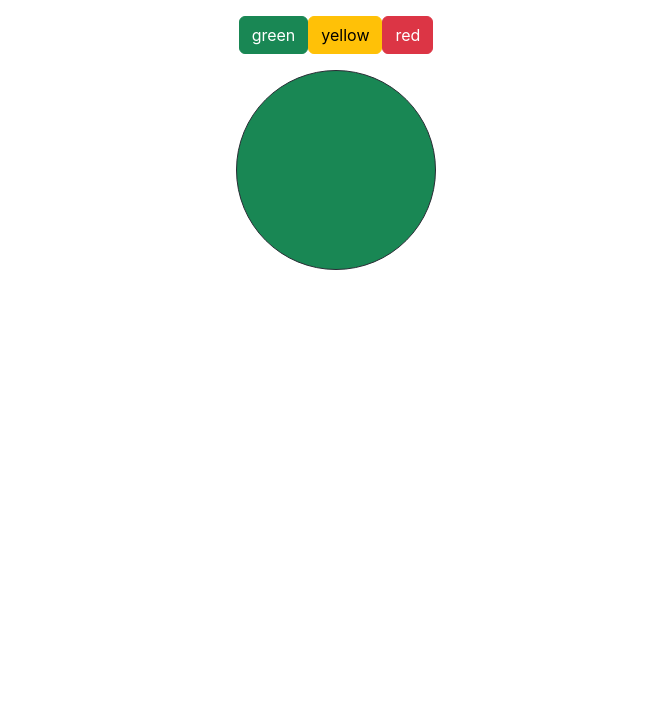
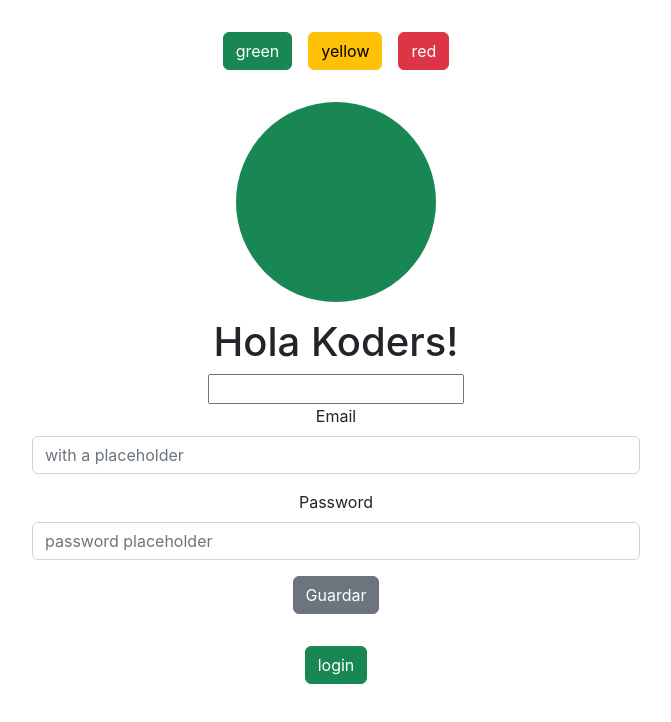
Before and after one commit to disection/react-test, a React (Create React App) app: page / in a window 1280 px wide. Shown: the top 722 px of the page, without its empty margins (304-975 px from the left). Built offline with nearby package versions, Linux system fonts and the light colour scheme.

Commit message:
execercise-list-cart

```diff
--- a/src/App.css
+++ b/src/App.css
@@ -64,5 +64,5 @@
   width: 200px;
   height: 200px;
   border-radius: 100%;
-  border:1px solid #282c34
+
 }
--- a/src/App.js
+++ b/src/App.js
@@ -2,16 +2,16 @@ import './App.css';
 import { useState } from 'react'
 import { Form, Label, Input, FormGroup, Button } from 'reactstrap';
 
-//import Title from './Componets/Title'
+import Title from './Componets/Title'
 
 function App() {
-  /*//let userData = {}
+  //let userData = {}
   const [title, setTitle] = useState('Hola Koders!')
   const [isLogged, setIsLogged] = useState(false)
   // title = 'hola koders'
-   const setTitle = (valor) => {
+  /* const setTitle = (valor) => {
     title = valor
-
+  */
   const inputHandler = event =>{
     setTitle(event.target.value)
   }
@@ -26,7 +26,7 @@ function App() {
   const saveHandler = event =>{
     event.preventDefault()
     alert('guardando datos')
-  }}*/
+  }
   const [bgColor, setBgcolor] = useState( 'bg-success' )
   const greenLigthHandler = event => {
     setBgcolor('bg-success')
@@ -42,11 +42,11 @@ function App() {
 
   return (
     <div className="App">
-        <div className=" w-50 p-3 m-auto justify-content-between">
-          <Button type="button" className="btn btn-success" onClick={greenLigthHandler}>
+        <div className=" w-50 p-3 m-auto justify-content-between ">
+          <Button type="button" className="btn btn-success " onClick={greenLigthHandler}>
             green
           </Button>
-          <Button type="button" className="btn btn-warning" onClick={yellowLigthHandler}>
+          <Button type="button" className="btn btn-warning m-3" onClick={yellowLigthHandler}>
             yellow
           </Button>
           <Button type="button" className="btn btn-danger" onClick={redLigthHandler}>
@@ -56,7 +56,7 @@ function App() {
         <div className={`ligth bg-red m-auto p-3 ${bgColor}`}></div>
 
         <div className="w-50 p-3 m-auto">
-           {/*<Title text={title}/>
+          <Title text={title}/>
           <Form>
             <input type="text" onChange={inputHandler}/>
 
@@ -95,7 +95,7 @@ function App() {
           </Button>}
           { isLogged &&<Button type="button" className="btn btn-warning" onClick={logutHandler}>
             Sign
-          </Button>}*/}
+          </Button>}
         </div>
     </div>
   )
```
